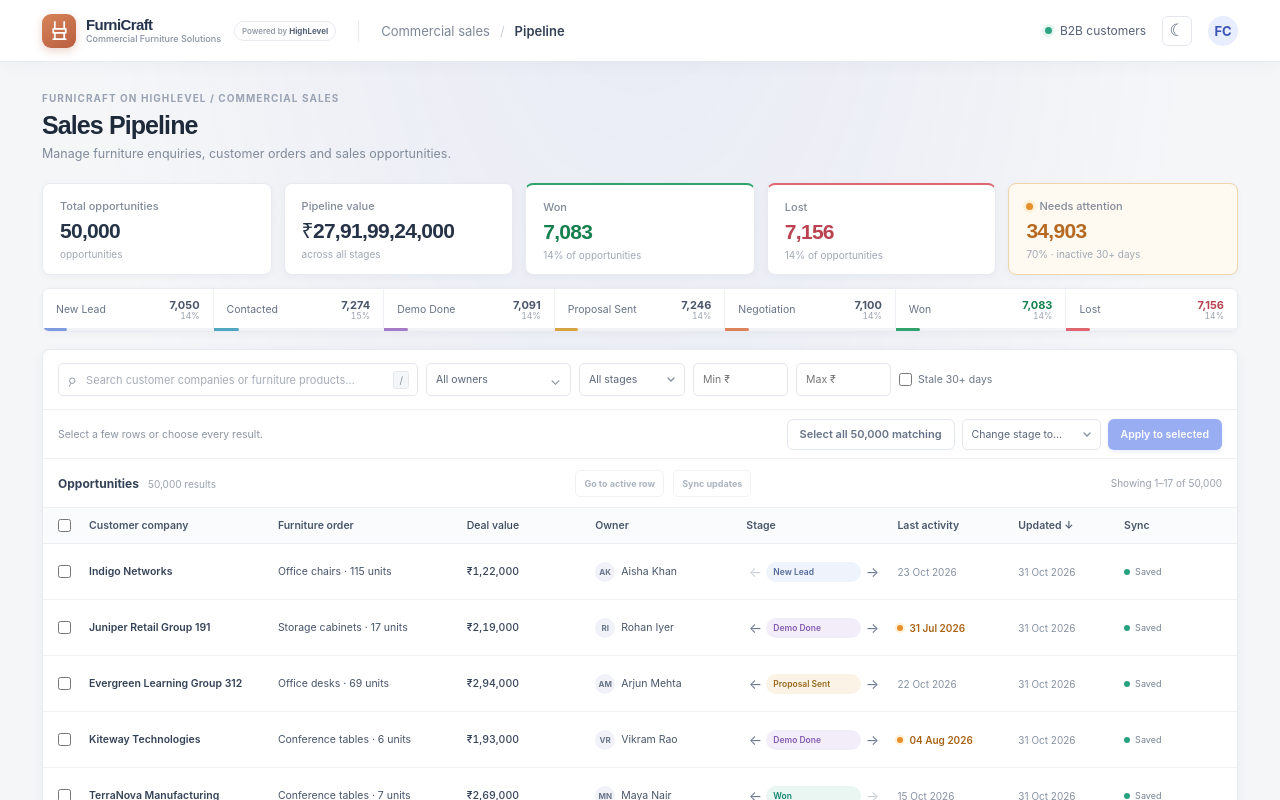
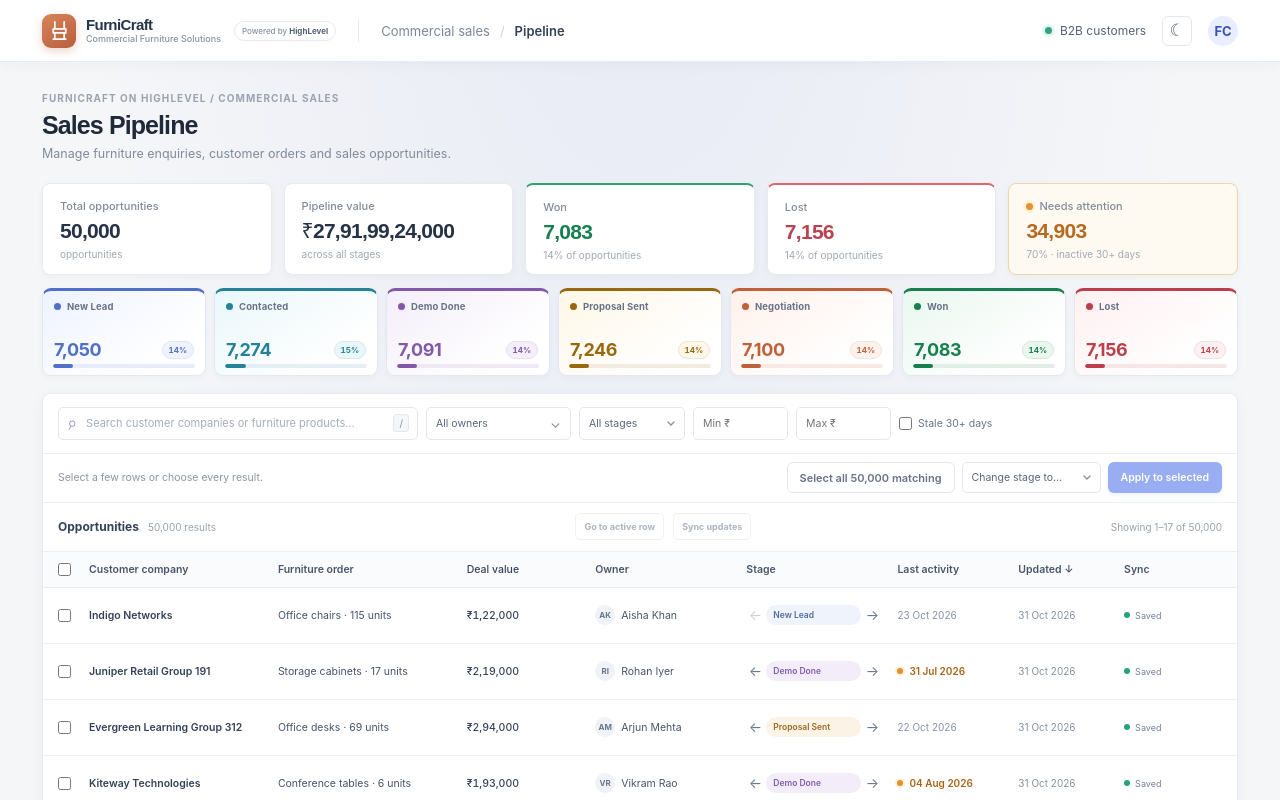
Before and after one commit to Vamsichowdhury/CRM, a Vue app: page / in a window 1280 px wide. Shown: the top 800 px of the page. Built offline with nearby package versions, Linux system fonts and the light colour scheme.

Commit message:
feat: enhance pipeline overview with improved metrics aggregation and styling for better clarity

```diff
--- a/src/components/PipelineOverview.vue
+++ b/src/components/PipelineOverview.vue
@@ -8,30 +8,30 @@ import { useOpportunityStore } from "../stores/opportunities";
 const store = useOpportunityStore();
 // This toggle is available only after an owner filter makes its meaning clear.
 const ownerStatsOnly = ref(false);
-// The stage board can represent all pipeline data or just the selected owner.
-const statsRecords = computed(() =>
-  ownerStatsOnly.value && store.filters.owner
-    ? store.records.filter((record) => record.owner === store.filters.owner)
-    : store.records,
-);
-const statsStageCounts = computed(() => {
+// Aggregate directly from the shallow records ref. Returning the same array
+// from an intermediate computed can hide triggerRef updates from downstream metrics.
+const stats = computed(() => {
   const counts = Object.fromEntries(
     DEAL_STAGES.map((stage) => [stage, 0]),
   ) as Record<DealStage, number>;
-  for (const record of statsRecords.value) counts[record.stage] += 1;
-  return counts;
+  const owner = ownerStatsOnly.value ? store.filters.owner : "";
+  const cutoff = Date.now() - 30 * 86_400_000;
+  let recordCount = 0;
+  let totalValue = 0;
+  let attentionCount = 0;
+
+  for (const record of store.records) {
+    if (owner && record.owner !== owner) continue;
+    recordCount += 1;
+    counts[record.stage] += 1;
+    totalValue += record.dealValue;
+    if (Date.parse(record.lastActivityAt) < cutoff) attentionCount += 1;
+  }
+
+  return { counts, recordCount, totalValue, attentionCount };
 });
-const wonCount = computed(() => statsStageCounts.value.Won);
-const lostCount = computed(() => statsStageCounts.value.Lost);
-const totalValue = computed(() =>
-  statsRecords.value.reduce((sum, record) => sum + record.dealValue, 0),
-);
-const attentionCount = computed(() => {
-  const cutoff = Date.now() - 30 * 86_400_000;
-  return statsRecords.value.filter(
-    (record) => Date.parse(record.lastActivityAt) < cutoff,
-  ).length;
-});
+const wonCount = computed(() => stats.value.counts.Won);
+const lostCount = computed(() => stats.value.counts.Lost);
 // Avoid leaving the interface in owner-only mode after the owner filter is cleared.
 watch(
   () => store.filters.owner,
@@ -41,14 +41,12 @@ watch(
 );
 /** Percentage helpers protect against divide-by-zero while data is loading. */
 const stageShare = (stage: DealStage) =>
-  statsRecords.value.length
-    ? Math.round(
-        (statsStageCounts.value[stage] / statsRecords.value.length) * 100,
-      )
+  stats.value.recordCount
+    ? Math.round((stats.value.counts[stage] / stats.value.recordCount) * 100)
     : 0;
 const percentage = (count: number) =>
-  statsRecords.value.length
-    ? Math.round((count / statsRecords.value.length) * 100)
+  stats.value.recordCount
+    ? Math.round((count / stats.value.recordCount) * 100)
     : 0;
 const currency = (value: number) =>
   new Intl.NumberFormat("en-IN", {
@@ -86,12 +84,12 @@ function choose(stage: DealStage) {
     <div class="metric-grid">
       <article class="metric-card">
         <span class="metric-label">Total opportunities</span
-        ><strong>{{ statsRecords.length.toLocaleString("en-IN") }}</strong
+        ><strong>{{ stats.recordCount.toLocaleString("en-IN") }}</strong
         ><small>opportunities</small>
       </article>
       <article class="metric-card">
         <span class="metric-label">Pipeline value</span
-        ><strong>{{ currency(totalValue) }}</strong
+        ><strong>{{ currency(stats.totalValue) }}</strong
         ><small>across all stages</small>
       </article>
       <article class="metric-card metric-won">
@@ -106,8 +104,8 @@ function choose(stage: DealStage) {
       </article>
       <article class="metric-card attention">
         <span class="metric-label">Needs attention</span
-        ><strong>{{ attentionCount.toLocaleString("en-IN") }}</strong
-        ><small>{{ percentage(attentionCount) }}% · inactive 30+ days</small>
+        ><strong>{{ stats.attentionCount.toLocaleString("en-IN") }}</strong
+        ><small>{{ percentage(stats.attentionCount) }}% · inactive 30+ days</small>
       </article>
     </div>
     <div class="stage-strip" aria-label="Filter by pipeline stage">
@@ -120,13 +118,13 @@ function choose(stage: DealStage) {
           `tone-${DEAL_STAGES.indexOf(stage)}`,
         ]"
         :aria-pressed="store.filters.stage === stage"
-        :aria-label="`${stage}: ${store.stageCounts[stage].toLocaleString('en-IN')} opportunities, ${stageShare(stage)}% of pipeline`"
+        :aria-label="`${stage}: ${stats.counts[stage].toLocaleString('en-IN')} opportunities, ${stageShare(stage)}% of ${ownerStatsOnly && store.filters.owner ? 'owner' : 'pipeline'}`"
         :title="`${stageShare(stage)}% of opportunities`"
         @click="choose(stage)"
       >
         <span class="stage-name">{{ stage }}</span>
         <span class="stage-stats">
-          <strong>{{ statsStageCounts[stage].toLocaleString("en-IN") }}</strong>
+          <strong>{{ stats.counts[stage].toLocaleString("en-IN") }}</strong>
           <small>{{ stageShare(stage) }}%</small>
         </span>
         <i class="stage-meter" aria-hidden="true"
--- a/src/style.css
+++ b/src/style.css
@@ -381,144 +381,157 @@ a {
   background: #4c68cf;
   color: #fff;
 }
-/* Each stage tile doubles as a filter and exposes its percentage meter. */
+/* Colorful stage cards make the pipeline easier to scan and filter. */
 .stage-strip {
   display: grid;
   grid-template-columns: repeat(7, minmax(0, 1fr));
+  gap: 8px;
   margin: 13px 0 17px;
-  background: #fff;
-  border: 1px solid var(--line);
-  border-radius: 7px;
-  overflow: hidden;
-  box-shadow: var(--shadow);
+  background: transparent;
+  border: 0;
+  overflow: visible;
+  box-shadow: none;
 }
 .stage-filter {
-  border: 0;
-  border-right: 1px solid #edf0f4;
-  background: white;
-  display: flex;
-  align-items: center;
+  --stage-accent: #4f6fc9;
+  --stage-tint: #eef3ff;
+  border: 1px solid #e3e8f0;
+  border-top: 3px solid var(--stage-accent);
+  border-radius: 9px;
+  background: linear-gradient(145deg, var(--stage-tint), #fff 78%);
+  display: flex;
+  flex-direction: column;
+  align-items: stretch;
   justify-content: space-between;
-  padding: 10px 13px;
+  min-height: 88px;
+  padding: 10px 11px 16px;
   color: #677386;
-  font-size: 10.5px;
+  font-size: 10px;
   text-align: left;
   min-width: 0;
-  gap: 4px;
+  gap: 10px;
   position: relative;
-  transition: background-color 0.15s ease;
-}
-.stage-filter:last-child {
-  border-right: 0;
+  box-shadow: 0 2px 7px rgba(27, 42, 68, 0.035);
+  transition:
+    transform 0.16s ease,
+    box-shadow 0.16s ease,
+    border-color 0.16s ease;
+}
+.stage-filter.tone-0 {
+  --stage-accent: #4f6fc9;
+  --stage-tint: #eef3ff;
+}
+.stage-filter.tone-1 {
+  --stage-accent: #248398;
+  --stage-tint: #eaf7fa;
+}
+.stage-filter.tone-2 {
+  --stage-accent: #8159a8;
+  --stage-tint: #f4eef9;
+}
+.stage-filter.tone-3 {
+  --stage-accent: #98680f;
+  --stage-tint: #fff7e7;
+}
+.stage-filter.tone-4 {
+  --stage-accent: #bf603a;
+  --stage-tint: #fff1eb;
+}
+.stage-filter.tone-5 {
+  --stage-accent: #16804e;
+  --stage-tint: #eaf7ef;
+}
+.stage-filter.tone-6 {
+  --stage-accent: #bd3e4b;
+  --stage-tint: #fff0f1;
 }
 .stage-filter strong {
-  font-size: 11px;
-  color: #4a566a;
+  color: var(--stage-accent);
+  font-size: 18px;
+  font-weight: 750;
+  letter-spacing: -0.4px;
+  line-height: 1;
 }
 .stage-name {
+  display: flex;
+  align-items: center;
+  gap: 6px;
+  width: 100%;
   overflow: hidden;
   text-overflow: ellipsis;
   white-space: nowrap;
+  font-size: 9.5px;
+  font-weight: 650;
+  letter-spacing: 0.1px;
+}
+.stage-name::before {
+  content: "";
+  width: 7px;
+  height: 7px;
+  flex: 0 0 7px;
+  border-radius: 50%;
+  background: var(--stage-accent);
+  box-shadow: 0 0 0 3px var(--stage-tint);
 }
 .stage-stats {
   display: flex;
-  flex: 0 0 auto;
-  align-items: flex-end;
-  flex-direction: column;
-  gap: 1px;
-  line-height: 1.1;
+  width: 100%;
+  align-items: center;
+  justify-content: space-between;
+  gap: 5px;
+  line-height: 1;
 }
 .stage-stats small {
-  color: #98a1af;
-  font-size: 8.5px;
+  padding: 4px 6px;
+  border: 1px solid color-mix(in srgb, var(--stage-accent) 18%, white);
+  border-radius: 999px;
+  background: var(--stage-tint);
+  color: var(--stage-accent);
+  font-size: 8px;
+  font-weight: 700;
   font-variant-numeric: tabular-nums;
 }
 .stage-filter:hover {
-  background: #fafbfc;
+  transform: translateY(-2px);
+  border-color: color-mix(in srgb, var(--stage-accent) 45%, #e3e8f0);
+  box-shadow: 0 7px 15px rgba(27, 42, 68, 0.1);
 }
 .stage-meter {
   position: absolute;
-  left: 0;
-  right: 0;
-  bottom: 0;
-  height: 3px;
+  left: 10px;
+  right: 10px;
+  bottom: 7px;
+  height: 4px;
   overflow: hidden;
-  background: #f0f2f6;
+  border-radius: 999px;
+  background: color-mix(in srgb, var(--stage-accent) 13%, white);
 }
 .stage-meter b {
   display: block;
   height: 100%;
   min-width: 2px;
-  border-radius: 0 3px 3px 0;
+  border-radius: inherit;
+  background: var(--stage-accent);
   transition: width 0.35s ease;
 }
-.tone-0 .stage-meter b {
-  background: #7e9be0;
-}
-.tone-1 .stage-meter b {
-  background: #50a7bf;
-}
-.tone-2 .stage-meter b {
-  background: #a47bc8;
-}
-.tone-3 .stage-meter b {
-  background: #d8a345;
-}
-.tone-4 .stage-meter b {
-  background: #dc8258;
-}
-.tone-5 .stage-meter b {
-  background: #30a36c;
-}
-.tone-6 .stage-meter b {
-  background: #df6670;
-}
 .stage-filter.active {
-  background: #f4f6ff;
-  color: #3658cb;
-  box-shadow: inset 0 0 0 1px rgba(73, 105, 232, 0.12);
+  transform: translateY(-2px);
+  border-color: var(--stage-accent);
+  background: linear-gradient(145deg, var(--stage-tint), #fff 88%);
+  color: var(--stage-accent);
+  box-shadow:
+    0 0 0 2px color-mix(in srgb, var(--stage-accent) 18%, transparent),
+    0 8px 18px rgba(27, 42, 68, 0.12);
 }
 .stage-filter.active:after {
   content: "";
   position: absolute;
-  bottom: 0;
-  left: 0;
-  right: 0;
+  left: 10px;
+  right: 10px;
+  bottom: 5px;
   height: 2px;
-  background: #4969e8;
-}
-.stage-filter.active strong {
-  color: #355bdc;
-}
-.stage-filter.tone-5:not(.active) strong {
-  color: #16804e;
-}
-.stage-filter.tone-6:not(.active) strong {
-  color: #b94350;
-}
-.stage-filter.tone-5.active {
-  background: #edf8f1;
-  color: #16804e;
-  box-shadow: inset 0 0 0 1px rgba(48, 163, 108, 0.2);
-}
-.stage-filter.tone-5.active strong,
-.stage-filter.tone-5.active .stage-stats small {
-  color: #16804e;
-}
-.stage-filter.tone-5.active:after {
-  background: #30a36c;
-}
-.stage-filter.tone-6.active {
-  background: #fff1f1;
-  color: #b94350;
-  box-shadow: inset 0 0 0 1px rgba(223, 102, 112, 0.2);
-}
-.stage-filter.tone-6.active strong,
-.stage-filter.tone-6.active .stage-stats small {
-  color: #b94350;
-}
-.stage-filter.tone-6.active:after {
-  background: #df6670;
+  border-radius: 999px;
+  background: var(--stage-accent);
 }
 /* Main table workspace: filters, bulk actions, progress, and virtualized rows. */
 .workspace-card {
@@ -1872,52 +1885,73 @@ a {
   background: #465fc0;
   color: #fff;
 }
-.app-frame[data-theme="dark"] .stage-filter.tone-5:not(.active) strong {
-  color: #78d5a4;
-}
-.app-frame[data-theme="dark"] .stage-filter.tone-6:not(.active) strong {
-  color: #f28d96;
-}
 .app-frame[data-theme="dark"] .stage-filter {
-  background: #1b2531;
+  --stage-tint: #263242;
+  background: linear-gradient(
+    145deg,
+    color-mix(in srgb, var(--stage-accent) 18%, #1b2531),
+    #1b2531 78%
+  );
   border-color: #303b49;
+  border-top-color: var(--stage-accent);
+  color: #c3cddd;
+}
+.app-frame[data-theme="dark"] .stage-filter.tone-0 {
+  --stage-accent: #9cb2ff;
+}
+.app-frame[data-theme="dark"] .stage-filter.tone-1 {
+  --stage-accent: #77d2e3;
+}
+.app-frame[data-theme="dark"] .stage-filter.tone-2 {
+  --stage-accent: #c6a1e8;
+}
+.app-frame[data-theme="dark"] .stage-filter.tone-3 {
+  --stage-accent: #f0c56d;
+}
+.app-frame[data-theme="dark"] .stage-filter.tone-4 {
+  --stage-accent: #f3a07a;
+}
+.app-frame[data-theme="dark"] .stage-filter.tone-5 {
+  --stage-accent: #74dfa7;
+}
+.app-frame[data-theme="dark"] .stage-filter.tone-6 {
+  --stage-accent: #ff929b;
 }
 .app-frame[data-theme="dark"] .stage-filter strong {
+  color: var(--stage-accent);
+}
+.app-frame[data-theme="dark"] .stage-name {
   color: #c3cddd;
 }
+.app-frame[data-theme="dark"] .stage-stats small {
+  border-color: color-mix(in srgb, var(--stage-accent) 32%, #303b49);
+  background: color-mix(in srgb, var(--stage-accent) 13%, #1b2531);
+  color: var(--stage-accent);
+}
+.app-frame[data-theme="dark"] .stage-meter {
+  background: #293442;
+}
 .app-frame[data-theme="dark"] .stage-filter:hover {
-  background: #222e3c;
+  background: linear-gradient(
+    145deg,
+    color-mix(in srgb, var(--stage-accent) 23%, #222e3c),
+    #222e3c 78%
+  );
 }
 .app-frame[data-theme="dark"] .stage-filter.active {
-  background: #25334f;
-  color: #b5c5ff;
+  border-color: var(--stage-accent);
+  background: linear-gradient(
+    145deg,
+    color-mix(in srgb, var(--stage-accent) 25%, #1b2531),
+    #25334f 82%
+  );
+  color: var(--stage-accent);
+  box-shadow:
+    0 0 0 2px color-mix(in srgb, var(--stage-accent) 24%, transparent),
+    0 8px 18px rgba(0, 0, 0, 0.3);
 }
 .app-frame[data-theme="dark"] .stage-filter.active strong {
-  color: #c3d0ff;
-}
-.app-frame[data-theme="dark"] .stage-filter.tone-5.active {
-  background: #1f4033;
-  color: #87dfad;
-  box-shadow: inset 0 0 0 1px rgba(89, 202, 140, 0.25);
-}
-.app-frame[data-theme="dark"] .stage-filter.tone-5.active strong,
-.app-frame[data-theme="dark"] .stage-filter.tone-5.active .stage-stats small {
-  color: #87dfad;
-}
-.app-frame[data-theme="dark"] .stage-filter.tone-5.active:after {
-  background: #59ca8c;
-}
-.app-frame[data-theme="dark"] .stage-filter.tone-6.active {
-  background: #482d34;
-  color: #f28d96;
-  box-shadow: inset 0 0 0 1px rgba(240, 125, 136, 0.25);
-}
-.app-frame[data-theme="dark"] .stage-filter.tone-6.active strong,
-.app-frame[data-theme="dark"] .stage-filter.tone-6.active .stage-stats small {
-  color: #f28d96;
-}
-.app-frame[data-theme="dark"] .stage-filter.tone-6.active:after {
-  background: #f07d88;
+  color: var(--stage-accent);
 }
 .app-frame[data-theme="dark"] .toolbar-top,
 .app-frame[data-theme="dark"] .bulk-toolbar,
@@ -2015,30 +2049,6 @@ a {
 .app-frame[data-theme="dark"] .metric-card:hover {
   box-shadow: 0 8px 20px rgba(0, 0, 0, 0.28);
 }
-.app-frame[data-theme="dark"] .stage-meter {
-  background: #293442;
-}
-.app-frame[data-theme="dark"] .tone-0 .stage-meter b {
-  background: #91aaf0;
-}
-.app-frame[data-theme="dark"] .tone-1 .stage-meter b {
-  background: #67c0d5;
-}
-.app-frame[data-theme="dark"] .tone-2 .stage-meter b {
-  background: #bd98df;
-}
-.app-frame[data-theme="dark"] .tone-3 .stage-meter b {
-  background: #ebc06b;
-}
-.app-frame[data-theme="dark"] .tone-4 .stage-meter b {
-  background: #ed9a72;
-}
-.app-frame[data-theme="dark"] .tone-5 .stage-meter b {
-  background: #59ca8c;
-}
-.app-frame[data-theme="dark"] .tone-6 .stage-meter b {
-  background: #f07d88;
-}
 .app-frame[data-theme="dark"] .search-wrap:focus-within {
   border-color: #8098ec;
   box-shadow: 0 0 0 3px rgba(116, 141, 233, 0.15);
```
